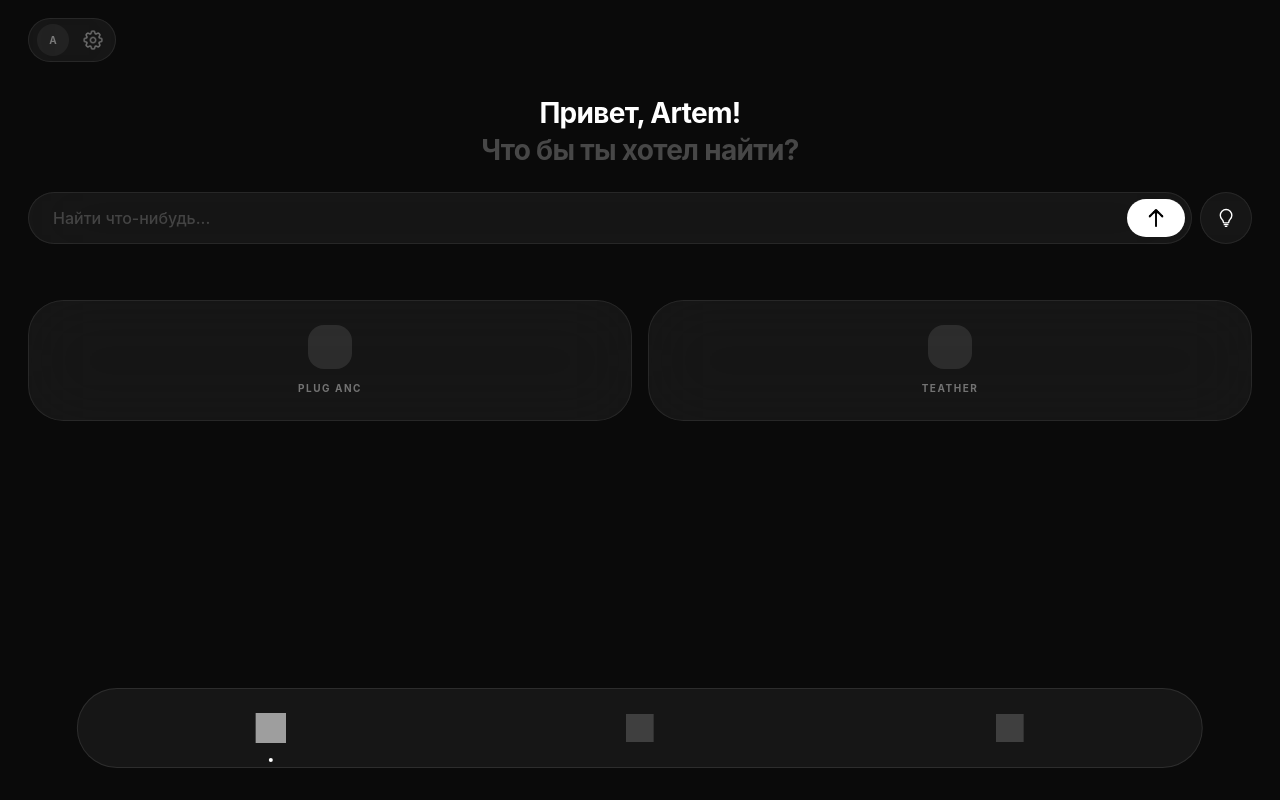
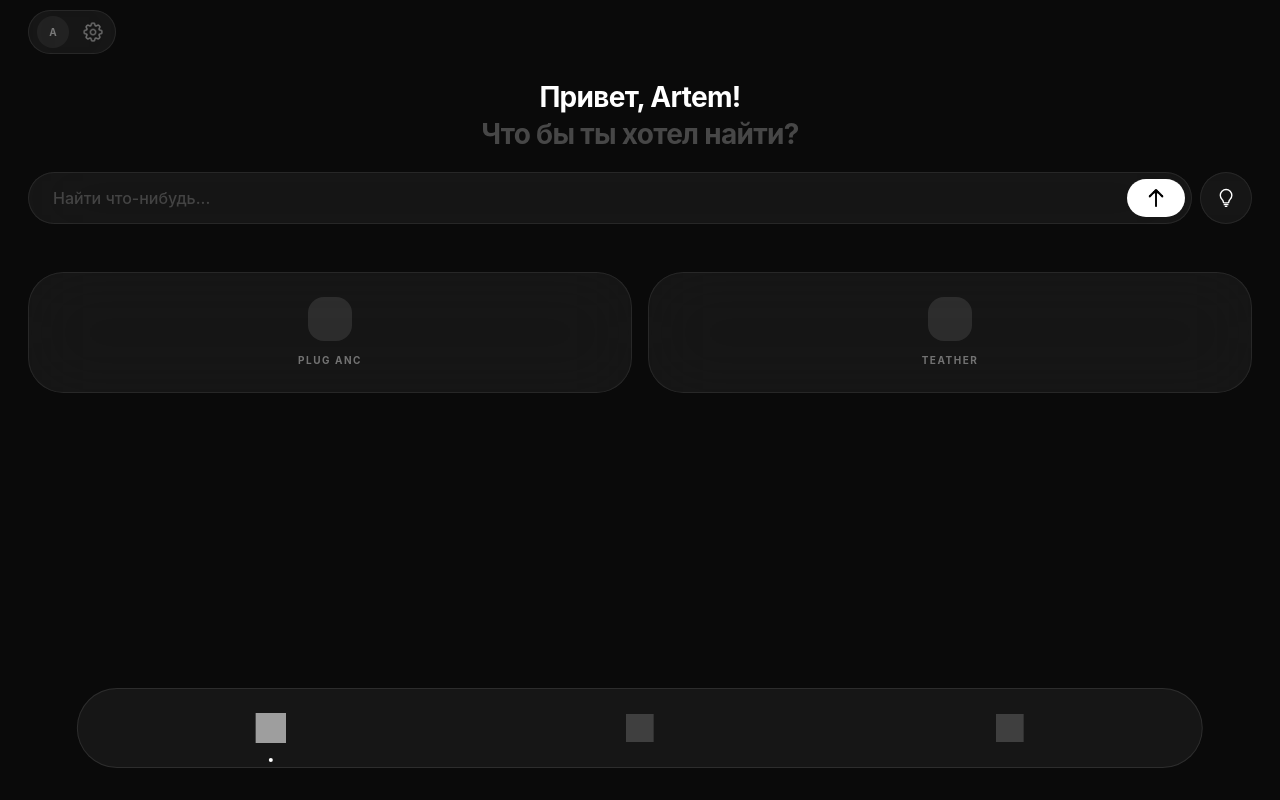
Before and after one commit to fugu70539/PluginBox, a Next.js app: page / in a window 1280 px wide. Built offline with nearby package versions, Linux system fonts and the light colour scheme; grey boxes are pictures that could not be loaded.

Commit message:
Update Hub.tsx

```diff
--- a/src/components/views/Hub.tsx
+++ b/src/components/views/Hub.tsx
@@ -21,13 +21,13 @@ export default function Hub() {
         if (userData?.photo_url) setUserPhoto(userData.photo_url);
       }
     };
-
     initTg();
   }, []);
 
   return (
     <div className="space-bg">
-      <header className="fixed top-0 left-0 right-0 z-50 h-20 flex items-center px-7 pointer-events-none">
+      {/* Шапка с аватаром чуть выше */}
+      <header className="fixed top-0 left-0 right-0 z-50 h-16 flex items-center px-7 pointer-events-none">
         <div className="mt-glass h-11 w-22 rounded-full flex items-center justify-between px-1.5 pointer-events-auto">
           <div className="size-8 rounded-full flex items-center justify-center overflow-hidden bg-white/5 ml-0.5">
             {userPhoto ? (
@@ -39,7 +39,6 @@ export default function Hub() {
             )}
           </div>
           <button className="size-8 flex items-center justify-center active:scale-90 transition-all">
-            {/* Исправлено на .PNG */}
             <img
               src="/Icons/Settings.PNG"
               alt="Settings"
@@ -49,8 +48,9 @@ export default function Hub() {
         </div>
       </header>
 
-      <main className="relative z-10 px-7 pt-24 pb-12 flex flex-col items-center">
-        <div className="w-full flex flex-col items-center justify-center text-center mb-6 gap-y-0.5">
+      {/* Весь контент поднят выше, отступы выровнены */}
+      <main className="relative z-10 px-7 pt-20 pb-12 flex flex-col items-center">
+        <div className="w-full flex flex-col items-center justify-center text-center mb-5 gap-y-0.5">
           <h1 className="text-[28px] font-bold tracking-tight text-white leading-tight">
             Привет, {userName}!
           </h1>
@@ -61,7 +61,7 @@ export default function Hub() {
 
         <SearchInput />
 
-        <div className="mt-14 w-full grid grid-cols-2 gap-4">
+        <div className="mt-12 w-full grid grid-cols-2 gap-4">
           <motion.div whileTap={{ scale: 0.97 }} className="mt-glass rounded-[2.2rem] p-6 flex flex-col items-center py-6">
              <div className="w-11 h-11 bg-white/10 rounded-2xl mb-3" />
              <span className="text-[10px] font-bold uppercase tracking-[0.15em] text-white/40">Plug anc</span>
```
